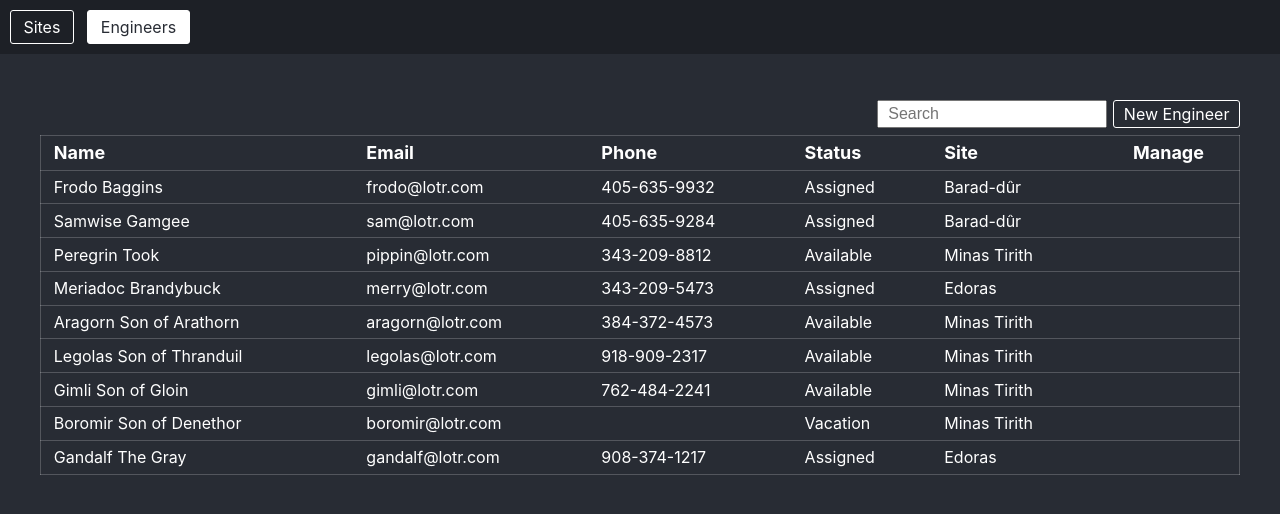
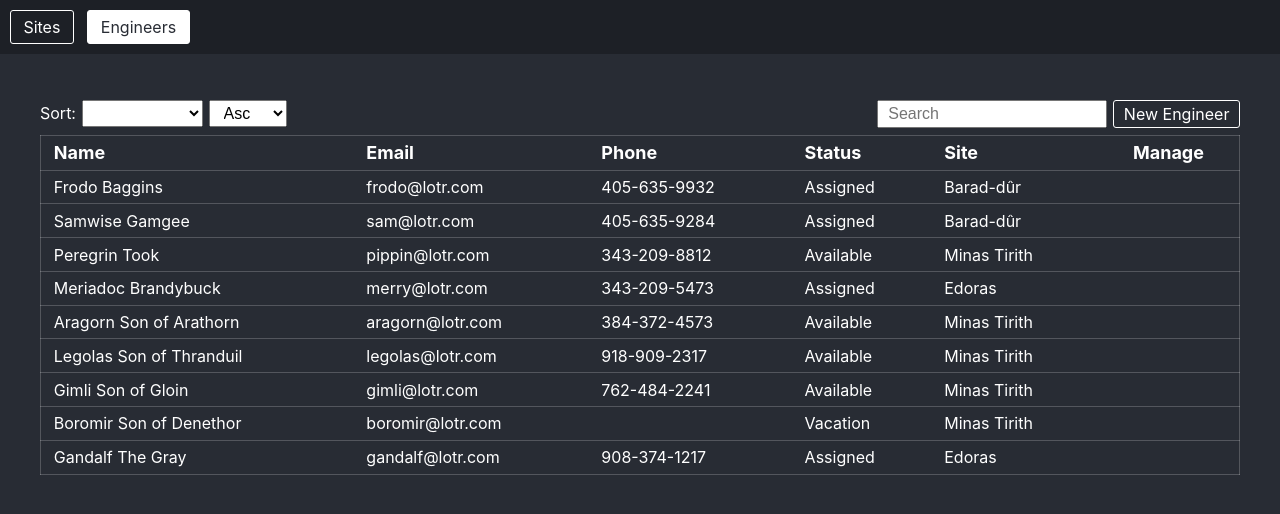
Before and after one commit to brycejech/engineering-tracker, a React (Create React App) app: page /engineers in a window 1280 px wide. Shown: the top 514 px of the page. Built offline with nearby package versions, Linux system fonts and the light colour scheme.

Commit message:
sort engineers

```diff
--- a/src/index.scss
+++ b/src/index.scss
@@ -39,13 +39,20 @@ body {
 
 .page {
   display: flex;
+  flex-direction: column;
   justify-content: center;
   padding-top: 100px;
+  width: 1200px;
+  margin: auto;
 }
 
 .flex-col,
 .flex-row {
   display: flex;
+
+  .col {
+    flex: 1;
+  }
 
   &.align-end {
     align-items: flex-end;
@@ -64,14 +71,21 @@ body {
   flex-direction: row;
 }
 
+.table-features {
   .search,
-.create-item {
+  .create-item,
+  select {
     font-size: 16px;
     padding: 0.2rem 0.6rem;
   }
 
+  select {
+    margin-left: 0.4rem;
+  }
+
   .search {
     margin-right: 0.4rem;
+  }
 }
 
 .create-item {
--- a/src/pages/Engineers/index.tsx
+++ b/src/pages/Engineers/index.tsx
@@ -6,17 +6,26 @@ import { engineersSelector, sitesSelector, deleteEngineer } from '../../store';
 import { Pencil, Trash } from '../../components';
 import './Engineers.scss';
 
+type EngineerWithSite = Engineer & { matchedSite?: Site };
+type EngineerSortKey = keyof EngineerWithSite | undefined;
+
 const Engineers: React.FC = (): JSX.Element => {
   const dispatch = useDispatch();
   const engineers = useSelector(engineersSelector);
   const sites = useSelector(sitesSelector);
   const [searchString, setSearchString] = useState<string>('');
   const [filteredEngineers, setFilteredEngineers] = useState<Engineer[]>(engineers || []);
+  const [sortKey, setSortKey] = useState<EngineerSortKey>();
+  const [sortAsc, setSortAsc] = useState<boolean>(true);
 
   useEffect(() => {
+    let newEngineerList: EngineerWithSite[] = engineers.map((e) => ({
+      ...e,
+      matchedSite: sites.find((s) => s.id === e.site),
+    }));
+
     if (searchString) {
-      setFilteredEngineers(
-        engineers.filter((e) => {
+      newEngineerList = newEngineerList.filter((e) => {
         let searchText = Object.values(e).join(' ');
 
         searchText += ` ${(sites.find((s) => s.id === e.site) || { name: '' }).name}`;
@@ -24,12 +33,29 @@ const Engineers: React.FC = (): JSX.Element => {
         const exp = new RegExp(searchString, 'ig');
 
         return exp.test(searchText);
-        }),
-      );
+      });
+    }
+
+    if (sortKey) {
+      if (sortKey === 'matchedSite') {
+        newEngineerList.sort((a, b) => {
+          if (a.matchedSite?.name === b.matchedSite?.name) return 0;
+
+          return (a.matchedSite?.name || '') > (b.matchedSite?.name || '') ? 1 : -1;
+        });
       } else {
-      setFilteredEngineers(engineers);
+        newEngineerList.sort((a, b) => {
+          if (a[sortKey] === b[sortKey]) return 0;
+
+          return (a[sortKey] || '') > (b[sortKey] || '') ? 1 : -1;
+        });
       }
-  }, [engineers, searchString, sites]);
+
+      newEngineerList = sortAsc ? newEngineerList : newEngineerList.reverse();
+    }
+
+    setFilteredEngineers(newEngineerList);
+  }, [engineers, searchString, sites, sortKey, sortAsc]);
 
   function onDeleteEngineer(engineer: Engineer): void {
     dispatch(deleteEngineer(engineer));
@@ -37,8 +63,39 @@ const Engineers: React.FC = (): JSX.Element => {
 
   return (
     <div className="page engineers">
-      <div className="flex-col">
-        <div className="flex-row justify-end table-features">
+      <div className="flex-row table-features">
+        <div className="col">
+          <div className="flex-row justify-start align-end">
+            <label>
+              Sort:
+              <select
+                value={sortKey}
+                onChange={(e: ChangeEvent<HTMLSelectElement>) => {
+                  setSortKey(e.target.value as EngineerSortKey);
+                }}
+              >
+                <option value=""></option>
+                <option value="firstName">First Name</option>
+                <option value="lastName">Last Name</option>
+                <option value="email">Email</option>
+                <option value="matchedSite">Site</option>
+              </select>
+            </label>
+            <label>
+              <select
+                value={sortAsc ? undefined : '1'}
+                onChange={(e: ChangeEvent<HTMLSelectElement>) => {
+                  setSortAsc(e.target.value ? false : true);
+                }}
+              >
+                <option value="">Asc</option>
+                <option value="1">Desc</option>
+              </select>
+            </label>
+          </div>
+        </div>
+        <div className="col">
+          <div className="flex-row justify-end ">
             <input
               className="search"
               type="text"
@@ -49,6 +106,8 @@ const Engineers: React.FC = (): JSX.Element => {
             <Link className="create-item" to="/engineers/new">
               New Engineer
             </Link>
+          </div>
+        </div>
       </div>
       <table>
         <thead>
@@ -98,7 +157,6 @@ const Engineers: React.FC = (): JSX.Element => {
         </tbody>
       </table>
     </div>
-    </div>
   );
 };
 
```
Also changed, not shown: 1 other file (tests, documents, lock files or other folders). Lines whose indentation alone changed are shown as unchanged.
